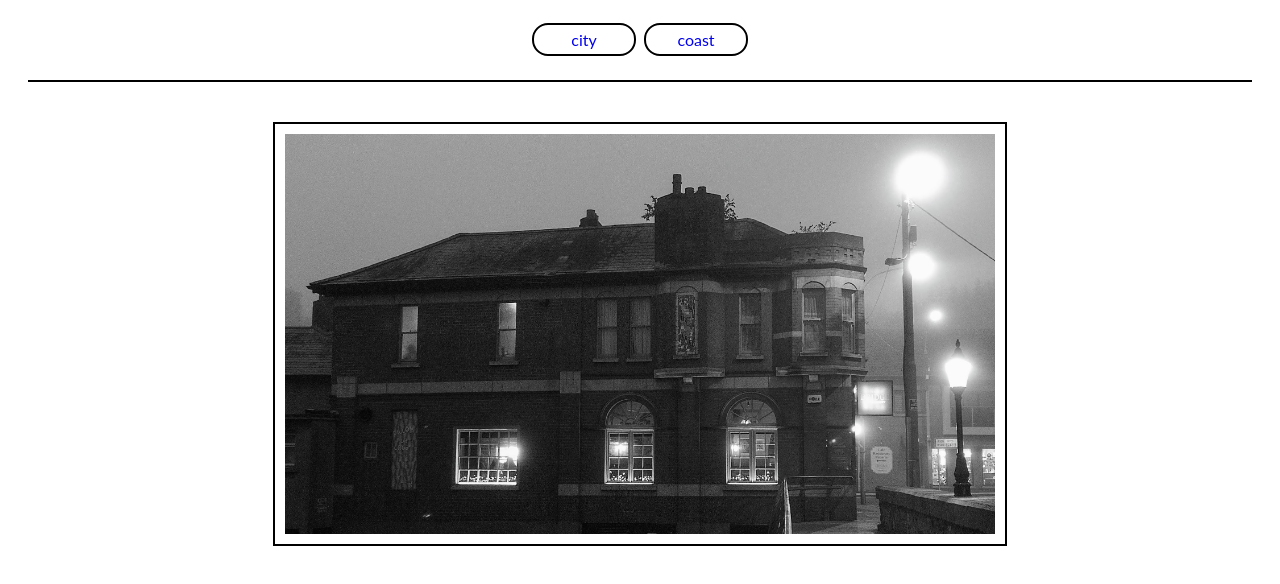
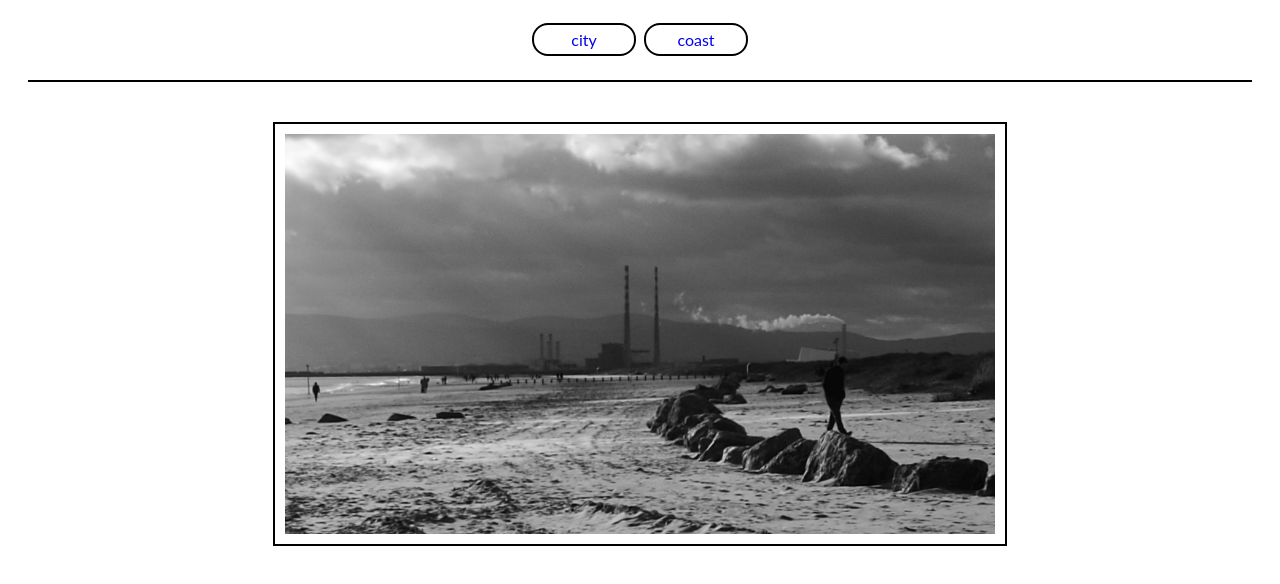
Before and after one commit to DFCMK/Dublin-images, a plain HTML site: page index.html in a window 1280 px wide. Shown: the part 88-672 px from the top of the page. Drawn offline with Linux system fonts and the light colour scheme.

Commit message:
add a picture to the website

```diff
--- a/index.html
+++ b/index.html
@@ -20,7 +20,7 @@
     </nav>
     <section>
         <figure>
-            <img src="assets/images/city.jpg" alt="an image of urban Dublin">
+            <img src="assets/images/beach.jpg" alt="an image of coastal Dublin">
         </figure>
     </section>
   </body>
```
